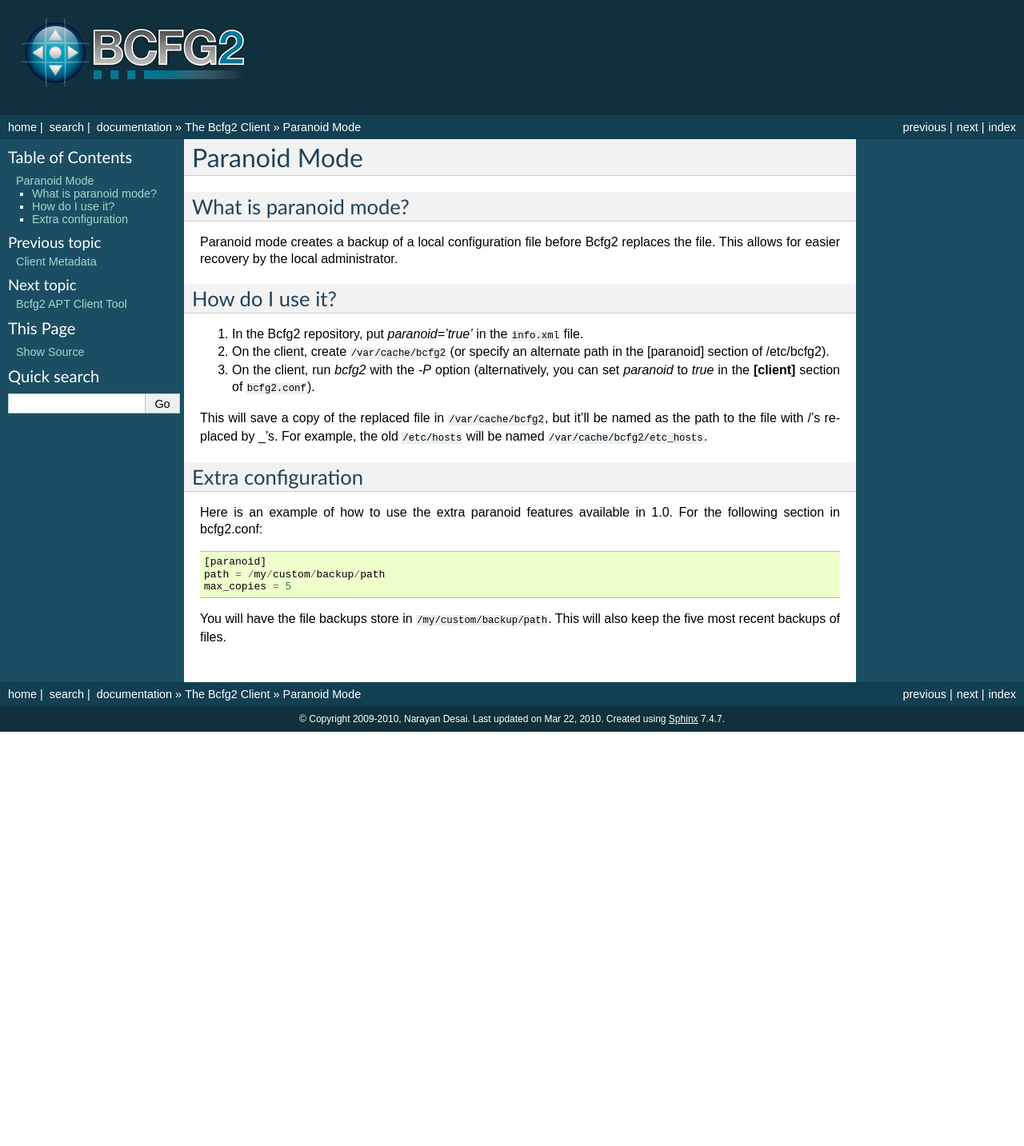
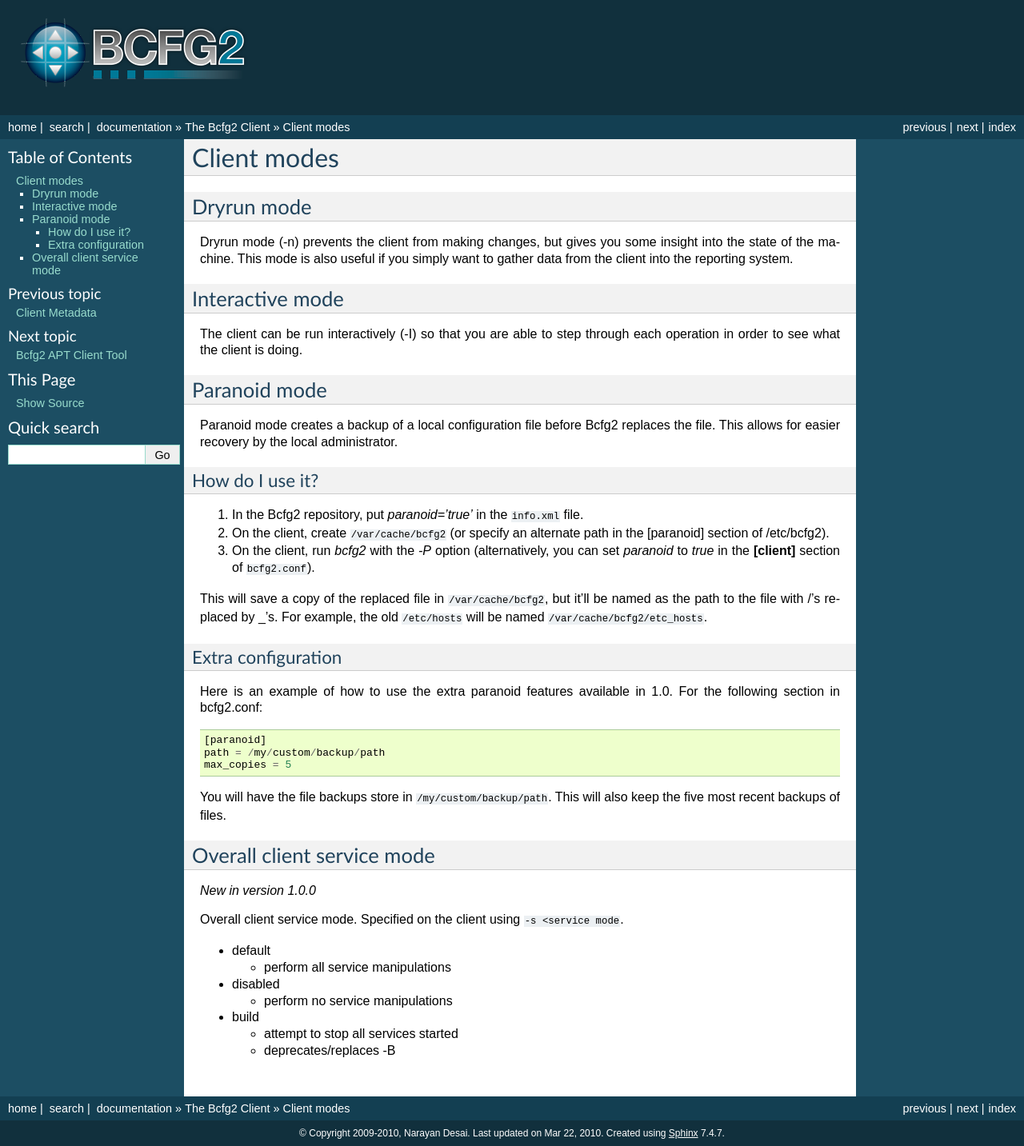
Before and after one commit to Bcfg2/bcfg2, a Sphinx documentation site: the page built from doc/client/modes.txt, in a window 1280 px wide. Shown: the whole page at 80% size. Built offline with Sphinx 7.4.7, drawn with Linux system fonts in a browser that asks for light colours; before the commit the page ends 915 px from its top, so only the background shows below that.

Commit message:
doc: Create new doc outlining the various client modes available
Signed-off-by: Sol Jerome <solj@ices.utexas.edu>

git-svn-id: https://svn.mcs.anl.gov/repos/bcfg/trunk/bcfg2@5786 ce84e21b-d406-0410-9b95-82705330c041

```diff
--- a/doc/client/paranoid.txt
+++ b/doc/client/modes.txt
@@ -1,20 +1,34 @@
 .. -*- mode: rst -*-
 
-.. _client-paranoid:
+.. _client-modes:
 
+============
+Client modes
+============
+
+Dryrun mode
+===========
+
+Dryrun mode (-n) prevents the client from making changes, but gives you
+some insight into the state of the machine. This mode is also useful if
+you simply want to gather data from the client into the reporting
+system.
+
+Interactive mode
+================
+
+The client can be run interactively (-I) so that you are able to step
+through each operation in order to see what the client is doing.
+
+Paranoid mode
 =============
-Paranoid Mode
-=============
-
-What is paranoid mode?
-======================
 
 Paranoid mode creates a backup of a local configuration file before
 Bcfg2 replaces the file. This allows for easier recovery by the local
 administrator.
 
 How do I use it?
-================
+----------------
 
 #. In the Bcfg2 repository, put `paranoid='true'` in the ``info.xml``
    file.
@@ -30,7 +44,7 @@ by _'s. For example, the old ``/etc/hosts`` will be named
 ``/var/cache/bcfg2/etc_hosts``.
 
 Extra configuration
-===================
+-------------------
 
 Here is an example of how to use the extra paranoid features available
 in 1.0. For the following section in bcfg2.conf::
@@ -41,3 +55,24 @@ in 1.0. For the following section in bcfg2.conf::
 
 You will have the file backups store in ``/my/custom/backup/path``. This
 will also keep the five most recent backups of files.
+
+Overall client service mode
+===========================
+
+`New in version 1.0.0`
+
+Overall client service mode. Specified on the client using ``-s <service
+mode``.
+
+* default
+
+  * perform all service manipulations
+
+* disabled
+
+  * perform no service manipulations
+
+* build
+
+  * attempt to stop all services started
+  * deprecates/replaces -B
```
Also changed, not shown: doc/client/index.txt (+1 -22 lines).
